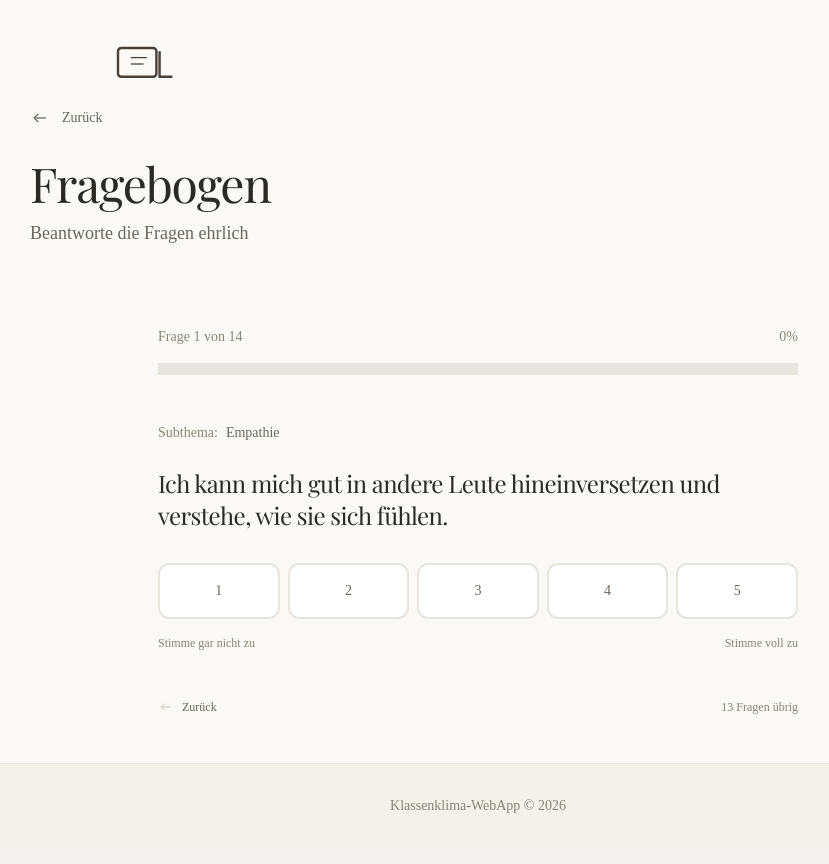
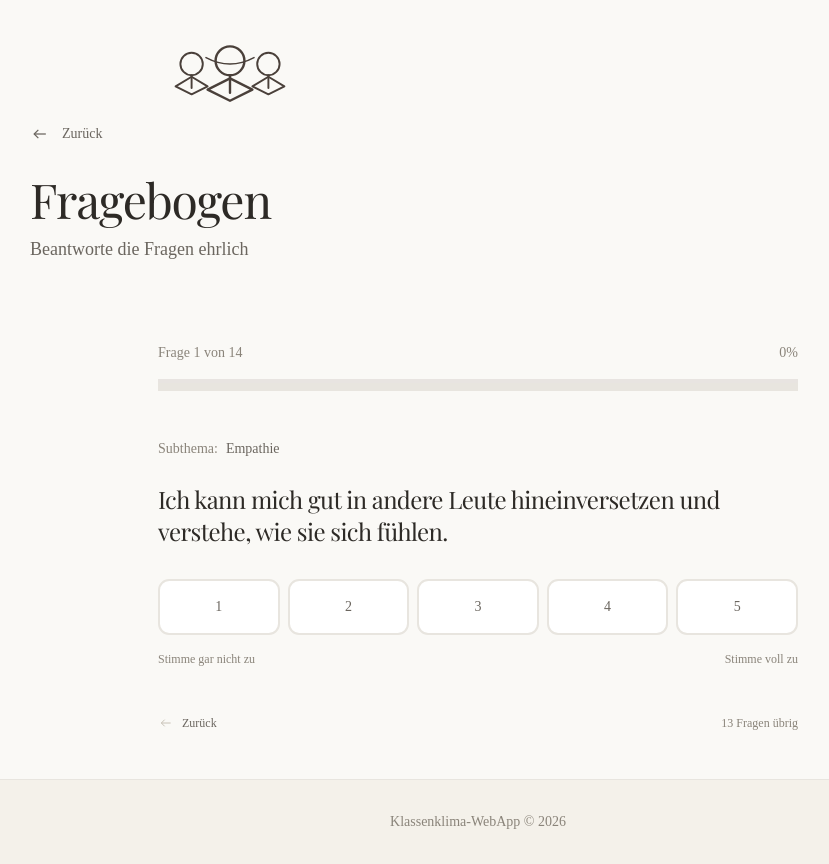
Before and after one commit to Gran07ST/klassenklima, a Next.js app: page /schueler/fragebogen in a window 1280 px wide. Shown: the whole page, without its empty margins (162-991 px from the left). Built offline with nearby package versions, Linux system fonts and the light colour scheme; a web font is replaced by a local one.

Commit message:
updated logo, immernoch beschissen, aber besser ;)

```diff
--- a/components/layout/Header.tsx
+++ b/components/layout/Header.tsx
@@ -63,38 +63,102 @@ export default function Header({ title, subtitle }: HeaderProps) {
 
         <Link href="/" className="inline-block mb-8">
           <svg
-            viewBox="0 0 120 40"
-            className="w-48 h-16"
+            viewBox="0 0 160 50"
+            className="w-64 h-20"
             fill="none"
             xmlns="http://www.w3.org/2000/svg"
           >
-            {/* Simple logo: book icon + text */}
-            <rect
-              x="10"
-              y="10"
-              width="24"
-              height="18"
-              rx="2"
+            {/* Stylized group forming a community circle */}
+            {/* Central figure with open arms */}
+            <circle
+              cx="80"
+              cy="18"
+              r="9"
               stroke="#4a403a"
               strokeWidth="1.5"
               fill="none"
             />
-            <path d="M 18 16 L 28 16" stroke="#4a403a" strokeWidth="0.8" />
-            <path d="M 18 20 L 26 20" stroke="#4a403a" strokeWidth="0.8" />
             <path
-              d="M 36 12 L 36 28 L 44 28"
+              d="M 80 27 L 80 38"
+              stroke="#4a403a"
+              strokeWidth="1.5"
+              strokeLinecap="round"
+            />
+            <path
+              d="M 80 29 L 66 36 L 80 43 L 94 36 L 80 29"
               stroke="#4a403a"
               strokeWidth="1.5"
               fill="none"
+              strokeLinecap="round"
+              strokeLinejoin="round"
             />
+
+            {/* Left figure reaching toward center */}
+            <circle
+              cx="56"
+              cy="20"
+              r="7"
+              stroke="#4a403a"
+              strokeWidth="1.2"
+              fill="none"
+            />
+            <path
+              d="M 56 27 L 56 35"
+              stroke="#4a403a"
+              strokeWidth="1.2"
+              strokeLinecap="round"
+            />
+            <path
+              d="M 56 28 L 46 34 L 56 39 L 66 34 L 56 28"
+              stroke="#4a403a"
+              strokeWidth="1.2"
+              fill="none"
+              strokeLinecap="round"
+              strokeLinejoin="round"
+            />
+
+            {/* Right figure reaching toward center */}
+            <circle
+              cx="104"
+              cy="20"
+              r="7"
+              stroke="#4a403a"
+              strokeWidth="1.2"
+              fill="none"
+            />
+            <path
+              d="M 104 27 L 104 35"
+              stroke="#4a403a"
+              strokeWidth="1.2"
+              strokeLinecap="round"
+            />
+            <path
+              d="M 104 28 L 94 34 L 104 39 L 114 34 L 104 28"
+              stroke="#4a403a"
+              strokeWidth="1.2"
+              fill="none"
+              strokeLinecap="round"
+              strokeLinejoin="round"
+            />
+
+            {/* Curved line suggesting connection */}
+            <path
+              d="M 65 16 Q 80 24 95 16"
+              stroke="#4a403a"
+              strokeWidth="1"
+              fill="none"
+              strokeLinecap="round"
+            />
+
             {/* Text */}
             <text
-              x="60"
-              y="28"
+              x="80"
+              y="48"
+              textAnchor="middle"
               className="text-[#2d2a26]"
               style={{
                 fontFamily: '"Playfair Display", serif',
-                fontSize: "24px",
+                fontSize: "28px",
                 fontWeight: 400,
               }}
             >
```
